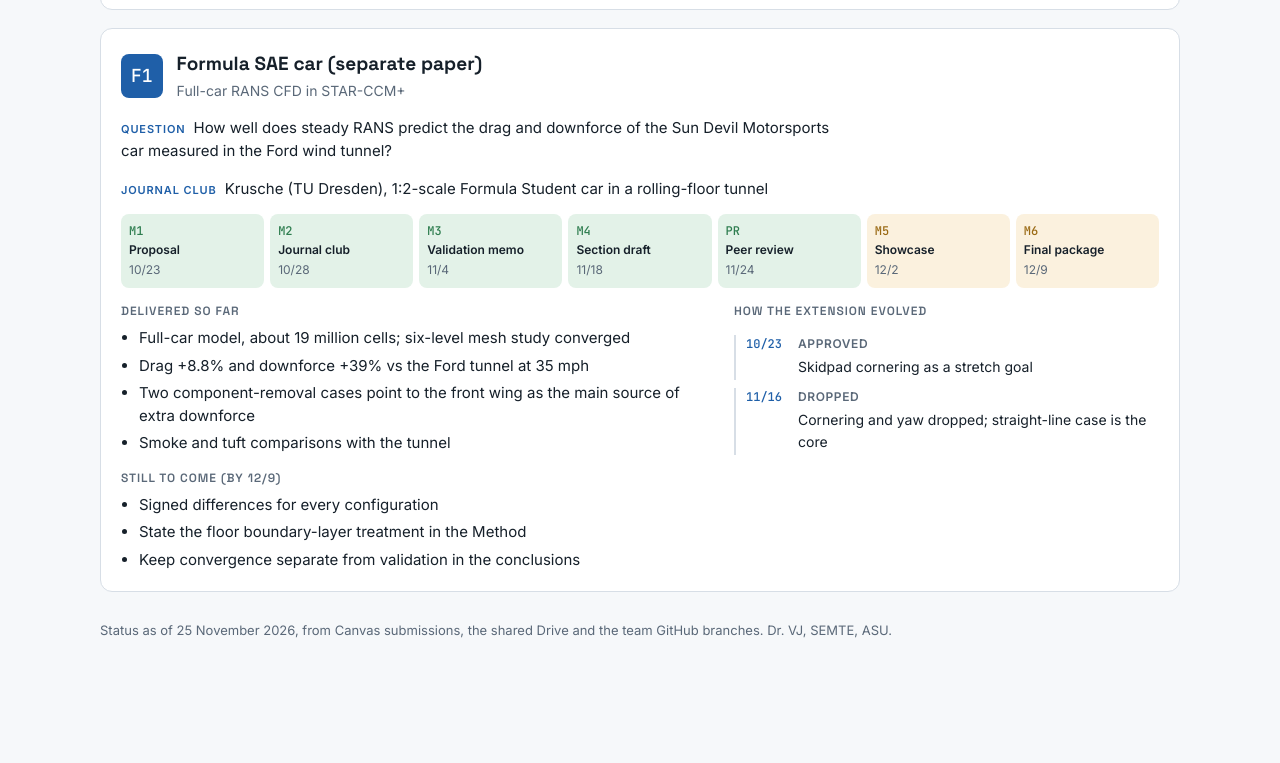
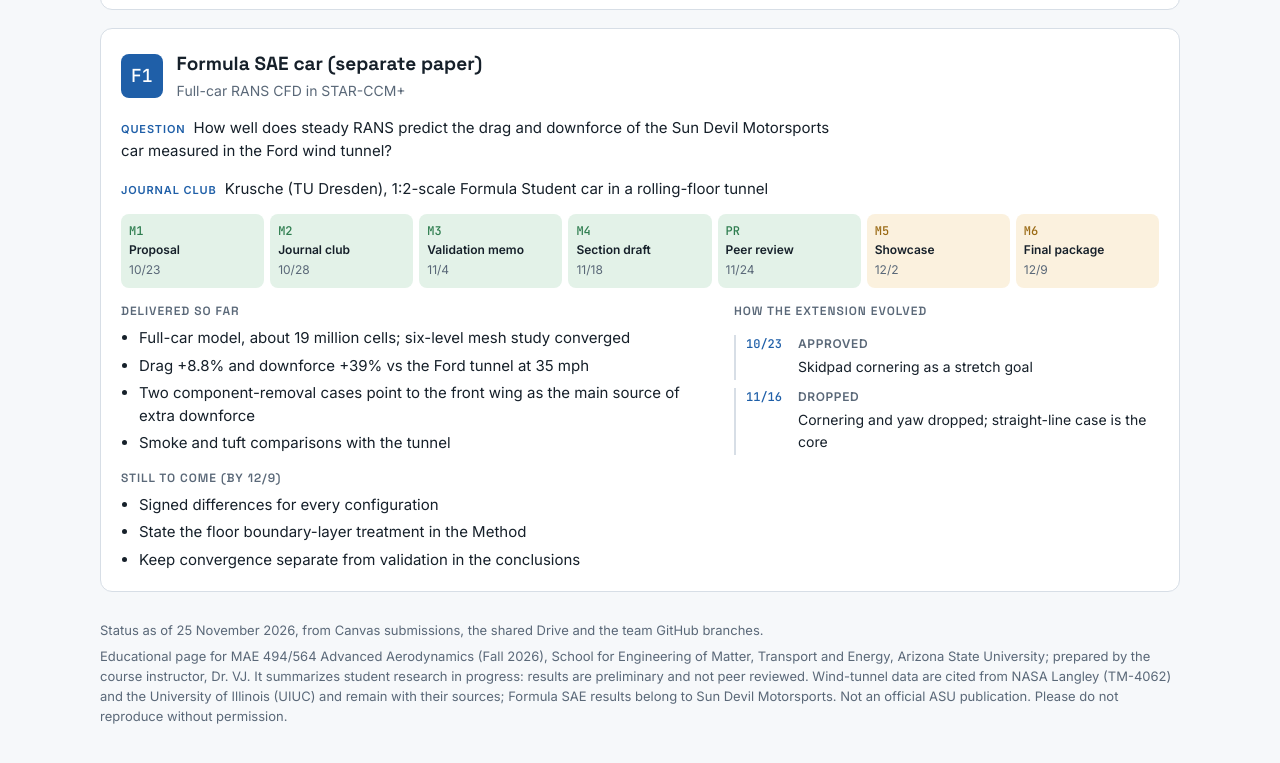
Before and after one commit to vsajjana-hue/research-studio-journey, a plain HTML site: page index.html in a window 1280 px wide. Shown: the part 8286-9049 px from the top of the page. Before the commit the page ends 8990 px from the top, so only its background shows below. Drawn offline with Linux system fonts and the light colour scheme.

Commit message:
Add files via upload

```diff
--- a/index.html
+++ b/index.html
@@ -1,4 +1,4 @@
-<!doctype html><html lang="en"><head><meta charset="utf-8"><meta name="viewport" content="width=device-width,initial-scale=1"></head><body>
+<!doctype html><html lang="en"><head><meta charset="utf-8"><meta name="viewport" content="width=device-width,initial-scale=1"><meta name="robots" content="noindex, nofollow"></head><body>
 <title>Research Studio Journey</title>
 <meta name="claude:viewport-fit-sides" content="cover">
 <link rel="stylesheet" href="https://fonts.googleapis.com/css2?family=Space+Grotesk:wght@500;600;700&family=Inter:wght@400;500;600&family=JetBrains+Mono:wght@500&display=swap">
@@ -390,5 +390,6 @@ footer{color:var(--muted);font-size:13px}
 
 </article></div>
 </section>
-<footer>Status as of 25 November 2026, from Canvas submissions, the shared Drive and the team GitHub branches. Dr. VJ, SEMTE, ASU.</footer>
+<footer><p style="margin:0 0 6px">Status as of 25 November 2026, from Canvas submissions, the shared Drive and the team GitHub branches.</p>
+<p style="margin:0">Educational page for MAE 494/564 Advanced Aerodynamics (Fall 2026), School for Engineering of Matter, Transport and Energy, Arizona State University; prepared by the course instructor, Dr. VJ. It summarizes student research in progress: results are preliminary and not peer reviewed. Wind-tunnel data are cited from NASA Langley (TM-4062) and the University of Illinois (UIUC) and remain with their sources; Formula SAE results belong to Sun Devil Motorsports. Not an official ASU publication. Please do not reproduce without permission.</p></footer>
 </div></body></html>
```
Also changed, not shown: 1 other file.
